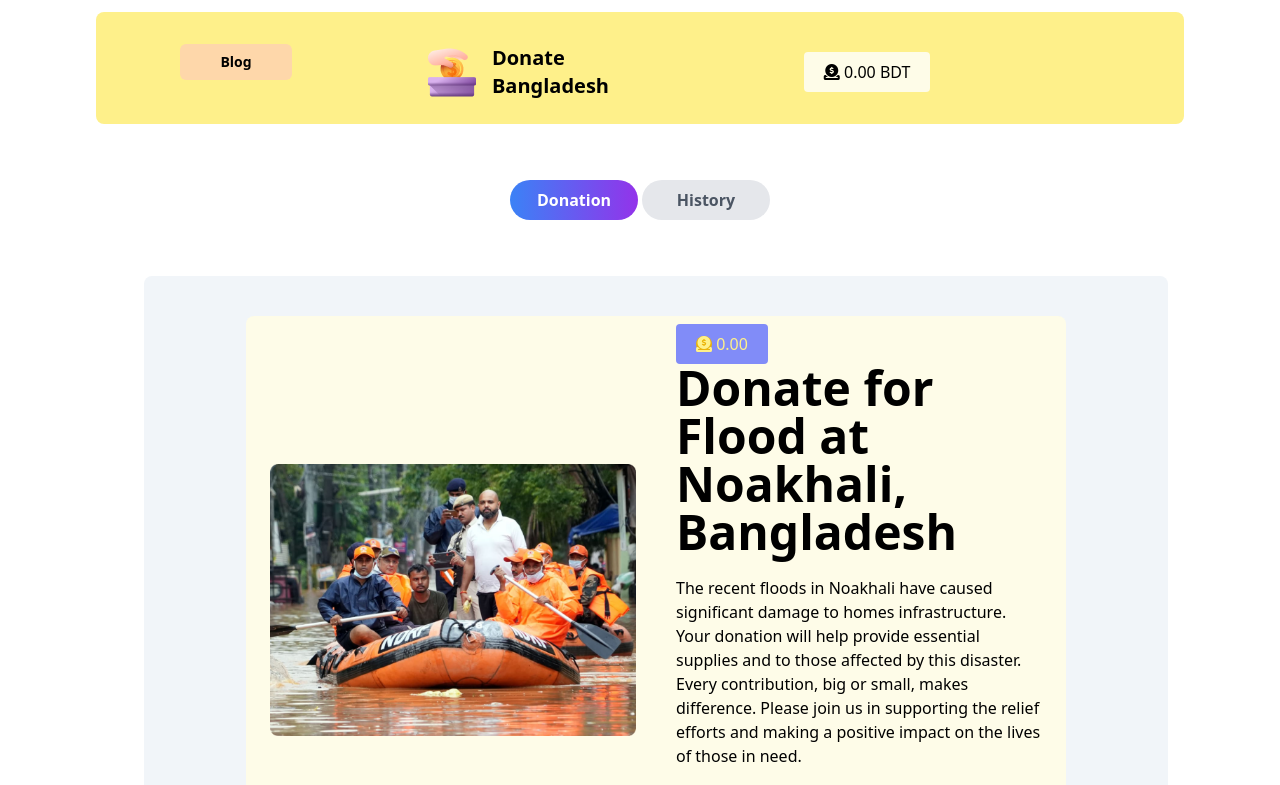
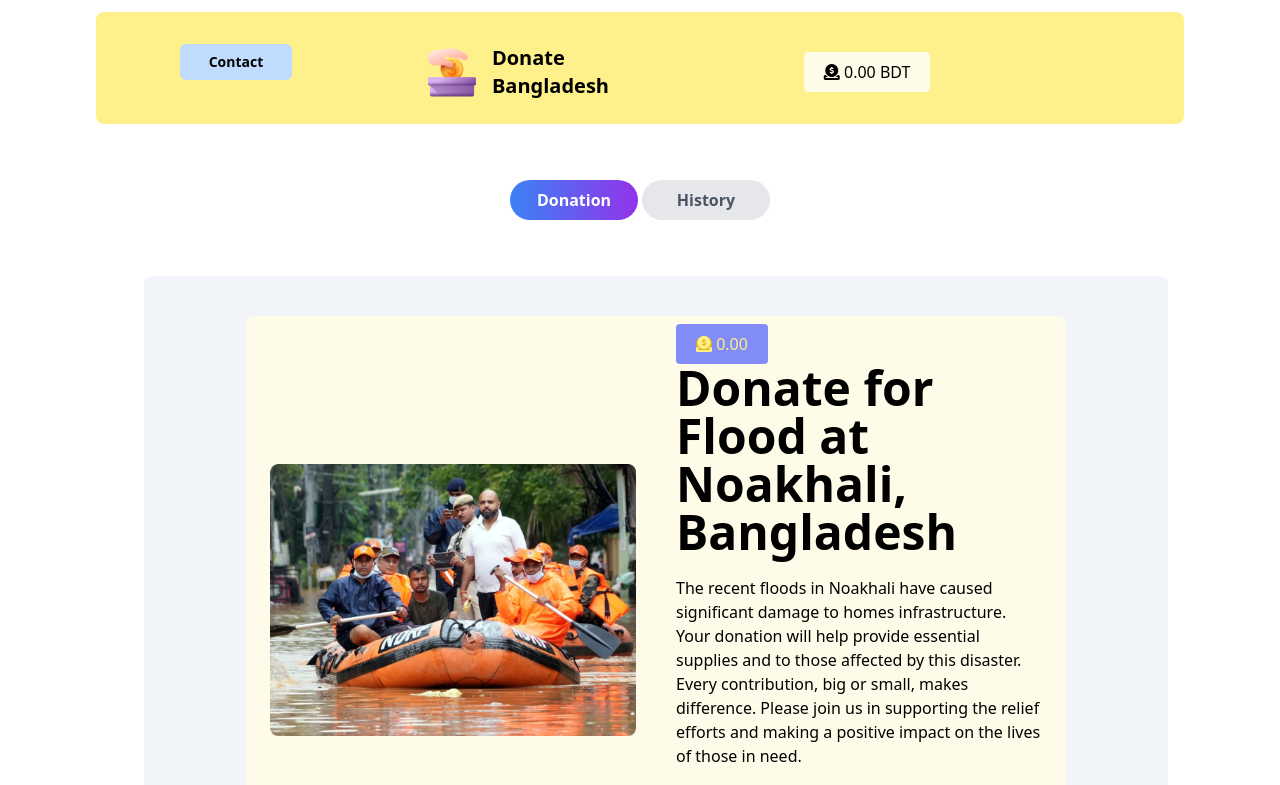
Before and after one commit to rsamiur24/Assignment-5, a plain HTML site: page index.html in a window 1280 px wide. Shown: the top 785 px of the page. Drawn offline with nearby package versions, Linux system fonts and the light colour scheme.

Commit message:
half finish

```diff
--- a/index.html
+++ b/index.html
@@ -43,7 +43,7 @@
                 <div class="hidden sm:ml-6 sm:block flex-1">
                     <div class="flex space-x-4">
                         <!-- Current: "bg-gray-900 text-white", Default: "text-gray-300 hover:bg-gray-700 hover:text-white" -->
-                        <a href="#" class="w-28 rounded-md   items-center text-center bg-orange-200 px-3 py-2 text-sm font-extrabold text-black" aria-current="page">Blog</a>
+                        <a href="https://www.facebook.com/samiur.rahman.71697092" class="w-28 rounded-md   items-center text-center bg-blue-200 px-3 py-2 text-sm font-extrabold text-black" aria-current="page">Contact</a>
                     </div>
                 </div>
 
```
